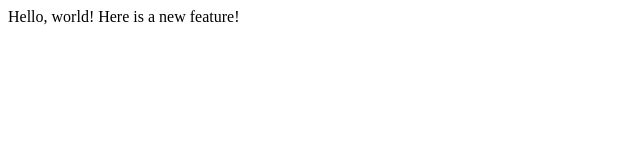
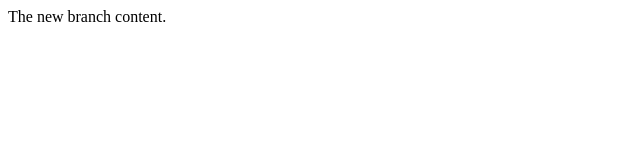
Before and after one commit to junnyboy24/lecture1, a plain HTML site: page index.html in a window 1280 px wide. Shown: the whole page, without its empty margins (0-640 px from the left). Drawn offline with Linux system fonts and the light colour scheme.

Commit message:
New branch contents

```diff
--- a/index.html
+++ b/index.html
@@ -4,7 +4,6 @@
         <title>Test</title>
       </head>
       <body>
-          Hello, world!
-          Here is a new feature!
+          The new branch content.
       </<body>
 </html>
```
